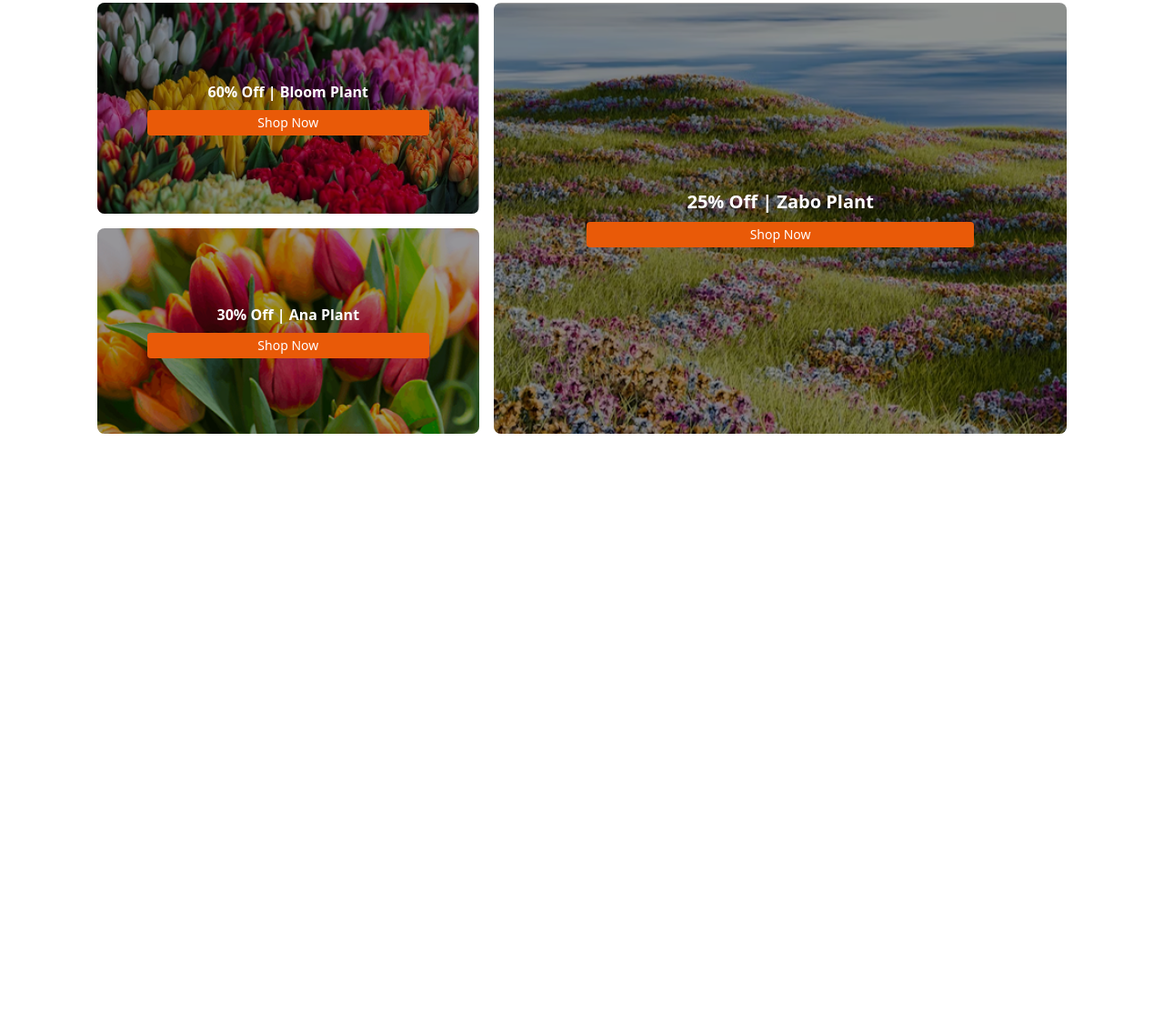
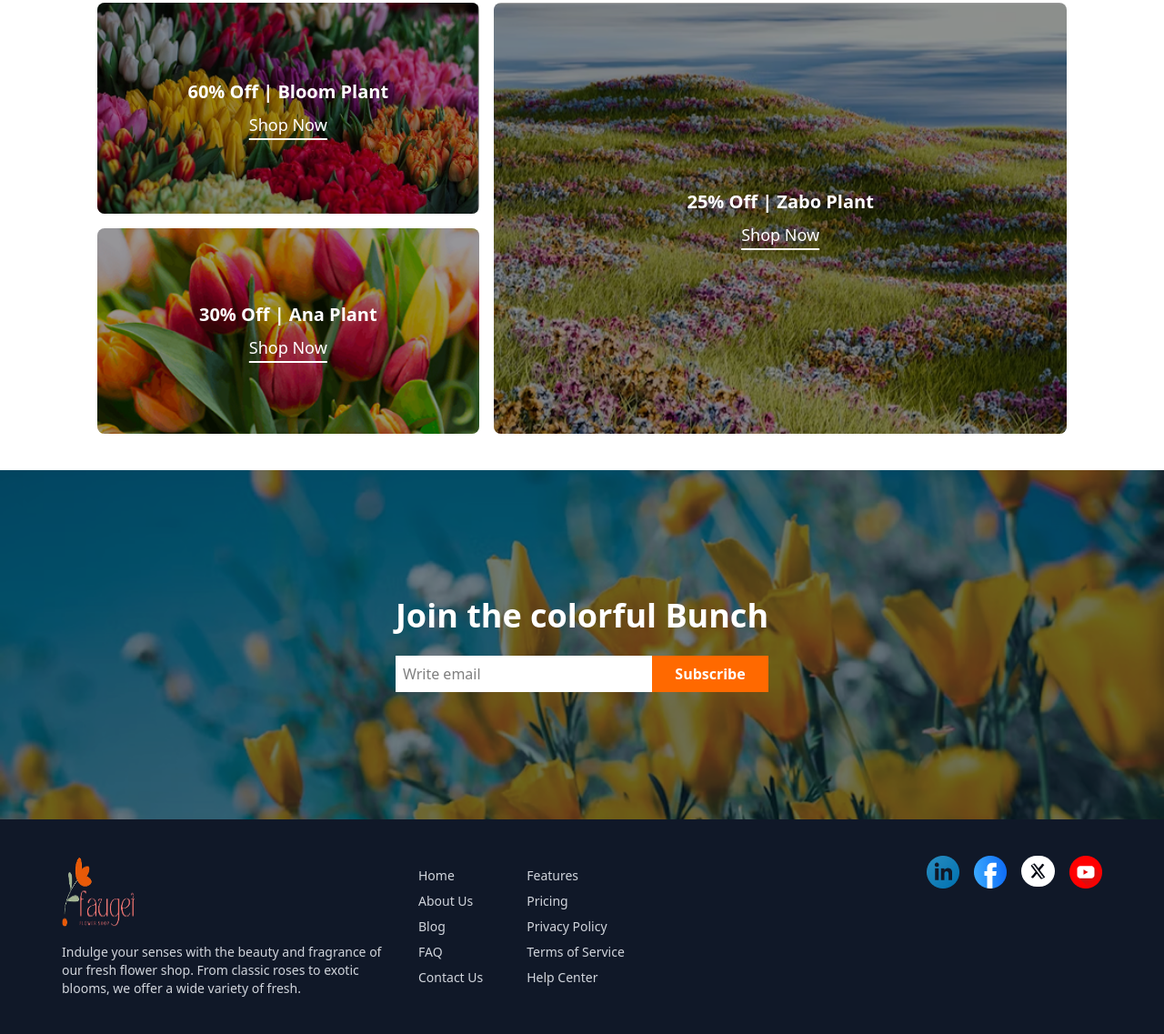
Before and after one commit to ShahriarDipu/Talwind_Responsive_Landing_page, a website: page index.html in a window 1280 px wide. Shown: the part 2202-3339 px from the top of the page at 91% size. Before the commit the page ends 2719 px from the top, so only its background shows below. Drawn offline with nearby package versions, Linux system fonts and the light colour scheme.

Commit message:
Subcription section and Footer section completed with responsive, final touch incomplete throughout whole assignment

```diff
--- a/index.html
+++ b/index.html
@@ -95,7 +95,7 @@
                     <h1>20 USD</h1>
                 </div>
                 <div>
-                    <button>ADD TO CARD</button>
+                    <button class="btn">ADD TO CARD</button>
                 </div>
             </div>
 
@@ -111,7 +111,7 @@
                     <h1>20 USD</h1>
                 </div>
                 <div>
-                    <button>ADD TO CARD</button>
+                    <button class="btn">ADD TO CARD</button>
                 </div>
             </div>
 
@@ -127,7 +127,7 @@
                     <h1>20 USD</h1>
                 </div>
                 <div>
-                    <button>ADD TO CARD</button>
+                    <button class="btn">ADD TO CARD</button>
                 </div>
             </div>
 
@@ -144,7 +144,7 @@
                     <h1>20 USD</h1>
                 </div>
                 <div>
-                    <button>ADD TO CARD</button>
+                    <button class="btn">ADD TO CARD</button>
                 </div>
             </div>
 
@@ -160,7 +160,7 @@
                     <h1>20 USD</h1>
                 </div>
                 <div>
-                    <button>ADD TO CARD</button>
+                    <button class="btn">ADD TO CARD</button>
                 </div>
             </div>
 
@@ -177,7 +177,7 @@
                     <h1>20 USD</h1>
                 </div>
                 <div>
-                    <button>ADD TO CARD</button>
+                    <button class="btn">ADD TO CARD</button>
                 </div>
             </div>
 
@@ -226,39 +226,110 @@
   <div class="flex flex-col md:flex-row gap-4">
 
     <div class="flex flex-col gap-4 w-full md:w-2/5">
-      <!-- Card 1 -->
+
       <div class="relative rounded-lg overflow-hidden">
         <img src="images/deal-bloom.png" alt="Bloom Plant" class="w-full h-full object-cover">
         <div class="absolute inset-0 bg-black/40 flex flex-col justify-center items-center text-white text-center px-2">
-          <p class="text-base font-semibold">60% Off | Bloom Plant</p>
-          <button class="mt-2 px-3 py-1 bg-white text-black rounded text-sm">Shop Now</button>
+          <p class=" font-semibold text-xl">60% Off | Bloom Plant</p>
+          <a class="mt-2 text-white  text-lg rounded   underline hover:decoration-blue-500 decoration-2 underline-offset-8">Shop Now</a>
         </div>
       </div>
 
-      <!-- Card 2 -->
+
       <div class="relative rounded-lg overflow-hidden">
         <img src="images/deal-ana.png" alt="Ana Plant" class="w-full h-full object-cover">
         <div class="absolute inset-0 bg-black/40 flex flex-col justify-center items-center text-white text-center px-2">
-          <p class="text-base font-semibold">30% Off | Ana Plant</p>
-          <button class="mt-2 px-3 py-1 bg-white text-black rounded text-sm">Shop Now</button>
+          <p class="text-xl font-semibold">30% Off | Ana Plant</p>
+          <a class="mt-2 text-white  text-lg rounded   underline hover:decoration-blue-500 decoration-2 underline-offset-8">Shop Now</a>
         </div>
       </div>
     </div>
 
-    <!-- Right Column -->
+
     <div class="relative rounded-lg overflow-hidden w-full md:w-3/5">
       <img src="images/deal-zabo.png" alt="Zabo Plant" class="w-full h-full object-cover">
       <div class="absolute top-0 bottom-0 right-0 left-0 bg-black/40 flex flex-col justify-center items-center text-white text-center px-4">
-        <p class="text-base md:text-xl font-semibold">25% Off | <span class="font-bold">Zabo Plant</span></p>
-        <button class="mt-2 px-3 py-1 md:px-4 md:py-2 bg-white text-black rounded text-sm">Shop Now</button>
+        <p class="text-xl md:text-xl font-semibold">25% Off | <span class="font-bold">Zabo Plant</span></p>
+        <a class="mt-2 text-white  text-lg rounded   underline hover:decoration-blue-500 decoration-2 underline-offset-8">Shop Now</a>
       </div>
     </div>
   </div>
 </section>
 
 
+ <section class="subscription " >
+     <div class=" relative bg-cover bg-center h-96 flex items-center justify-center text-white p-4 bg-[url(images/news-letter-bg.png)]">
+        <div class="absolute inset-0 bg-black/30"></div>
+        <div class="relative z-10 text-center max-w-2xl mx-auto">
+            <h1 class="text-3xl md:text-4xl font-bold mb-6">Join the colorful Bunch</h1>
+            <div class="flex flex-row items-center justify-center gap-0 ">
+                <input type="email" placeholder="Write email" class="flex-grow p-1 md:p-2 bg-white text-black focus:outline-none focus:ring-2 focus:ring-orange-500">
+                <button class="sub-btn  w-32 px-2 py-1 md:px-4 md:py-2 bg-orange-500 text-white font-semibold  hover:bg-orange-600 transition-colors duration-300">Subscribe</button>
+            </div>
+        </div>
+
+    </div>  </section>
 
 
 
+
+
+
+    <footer class="bg-gray-900 text-gray-300 py-10 px-4">
+        <div class="w-11/12 m-auto flex flex-col md:flex-row md:justify-between md:items-start gap-8">
+
+
+            <div class="flex flex-col items-center md:items-start text-center md:text-left md:w-1/3">
+                <img src="images/logo.png" alt="Company Logo" class="mb-4 w-20 h-20">
+                <p class="text-sm">Indulge your senses with the beauty and fragrance of our fresh flower shop. From classic roses to exotic blooms, we offer a wide variety of fresh.</p>
+            </div>
+
+
+            <div class="flex flex-wrap justify-center md:justify-start gap-x-12 gap-y-4 md:w-1/3">
+                <div class="flex flex-col items-center md:items-start">
+                    <h3 class="font-semibold text-white mb-3"></h3>
+                    <ul class="space-y-2 text-sm">
+                        <li><a href="#" class="hover:text-white">Home</a></li>
+                        <li><a href="#" class="hover:text-white">About Us</a></li>
+                        <li><a href="#" class="hover:text-white">Blog</a></li>
+                        <li><a href="#" class="hover:text-white">FAQ</a></li>
+                        <li><a href="#" class="hover:text-white">Contact Us</a></li>
+                    </ul>
+                </div>
+
+
+                <div class="flex flex-col items-center md:items-start">
+                    <h3 class="font-semibold text-white mb-3"></h3>
+                    <ul class="space-y-2 text-sm">
+                        <li><a href="#" class="hover:text-white ">Features</a></li>
+                        <li><a href="#" class="hover:text-white">Pricing</a></li>
+                        <li><a href="#" class="hover:text-white ">Privacy Policy</a></li>
+                        <li><a href="#" class="hover:text-white">Terms of Service</a></li>
+                        <li><a href="#" class="hover:text-white">Help Center</a></li>
+                    </ul>
+                </div>
+            </div>
+
+            <!-- Right Column: Social Media Icons -->
+            <div class="flex justify-center md:justify-end gap-4 mt-6 md:mt-0 md:w-1/3">
+                <!-- LinkedIn -->
+                <a href="#" class="social-icon linkedin">
+                  <img src="images/icon-linkedin.png" alt="">
+                </a>
+                <!-- Facebook -->
+                <a href="#" class="social-icon facebook">
+                    <img src="images/icon-facebook.png" alt="">
+                </a>
+                <!-- Twitter -->
+                <a href="#" class="social-icon twitter">
+                   <img src="images/icon-twitter.png" class="bg-white p-2 rounded-full" alt="">
+                </a>
+                <!-- YouTube -->
+                <a href="#" class= "social-icon youtube">
+                    <img src="images/icon-youtube.png" alt="">
+                </a>
+            </div>
+        </div>
+    </footer>
 </body>
 </html>
--- a/style.css
+++ b/style.css
@@ -10,7 +10,7 @@
     margin:auto;
 }
 
-button{
+.btn{
     background-color:#E95A08;
     padding:4px 30%;
     color: #ffffff;
```
